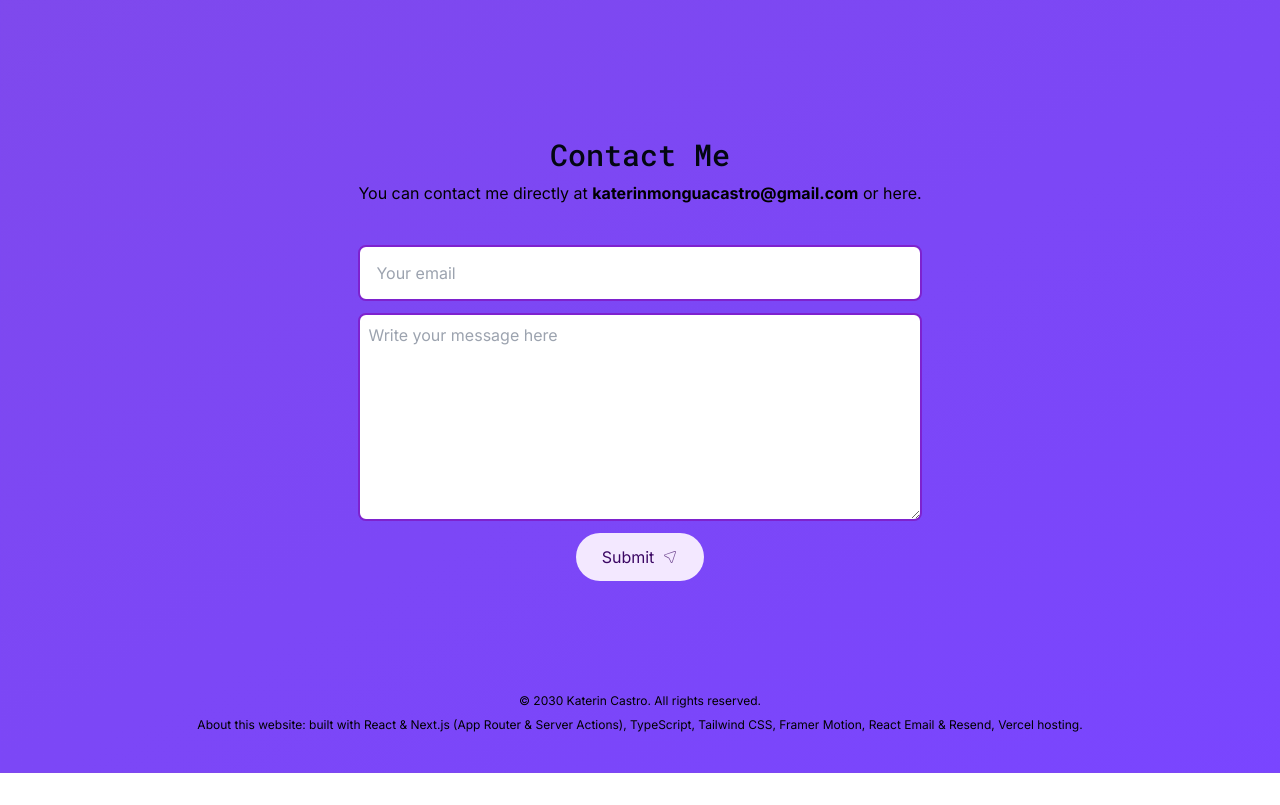
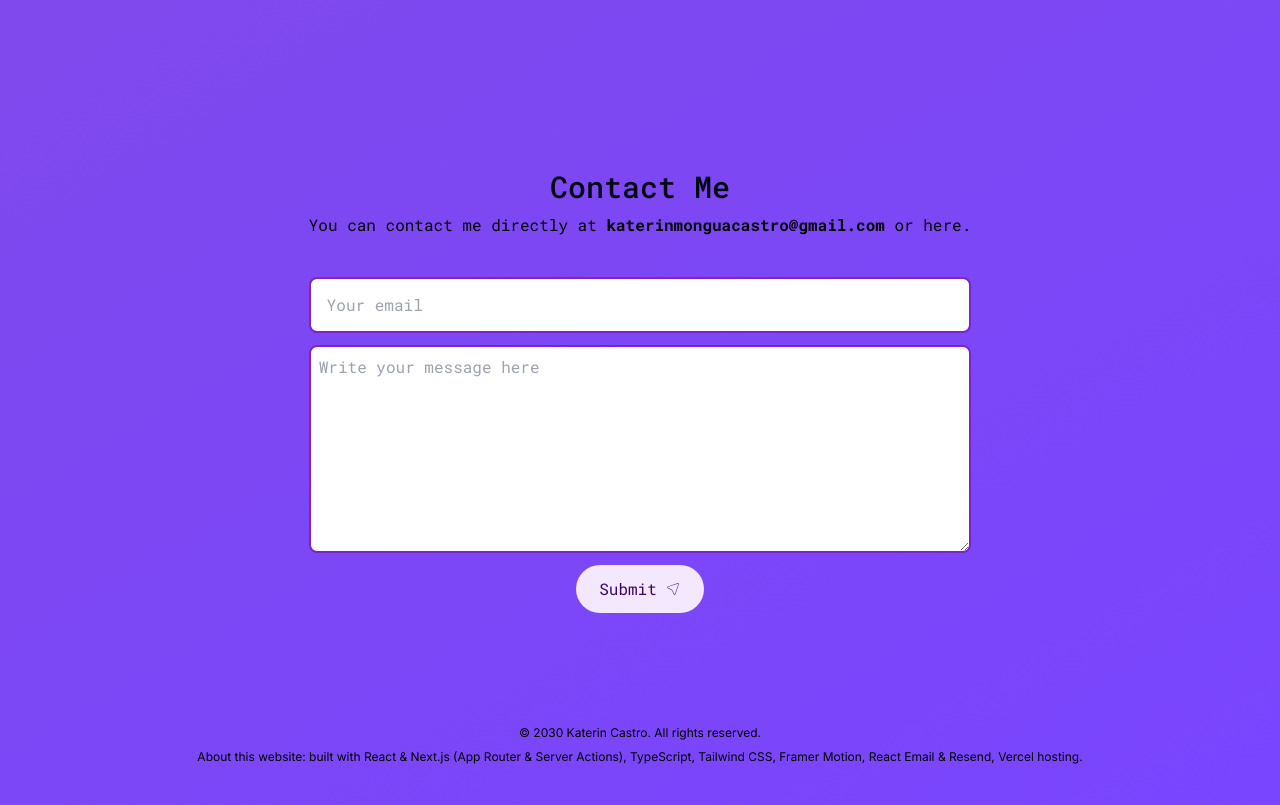
Before and after one commit to Katemoca/Portfolio-2023, a Next.js app: page / in a window 1280 px wide. Shown: the part 5520-6325 px from the top of the page. Before the commit the page ends 6293 px from the top, so only its background shows below. Built offline with nearby package versions, Linux system fonts and the light colour scheme; no server answers.

Commit message:
styles on the contact file

```diff
--- a/components/contact.tsx
+++ b/components/contact.tsx
@@ -16,7 +16,7 @@ export default function Contact() {
     <motion.section
       ref={ref}
       id="contact"
-      className={`${roboto_mono.className}scroll-mt-28 mt-28 sm:mt-20 mb-28 w-[min)(100%,38rem)] text-center`}
+      className={`${roboto_mono.className} scroll-mt-28 mt-[112px] mb-28 w-[min)(100%,38rem)] text-center`}
       initial={{ opacity: 0 }}
       whileInView={{ opacity: 1 }}
       transition={{ duration: 1 }}
--- a/email/contact-form-email.tsx
+++ b/email/contact-form-email.tsx
@@ -28,7 +28,7 @@ export default function ContactFormEmail({
         <Preview>New message from your portfolio site</Preview>
         <Body className="bg-purple-300 text-black">
           <Container>
-            <Section className="bg-purple-400 borderBlack my-10 px-10 py-4 rounded-md">
+            <Section className="bg-purple-400 my-10 px-10 py-4 rounded-md">
               <Heading className="leading-tight">
                 {`You received the following message from Katerin's portfolio:`}
               </Heading>
```
